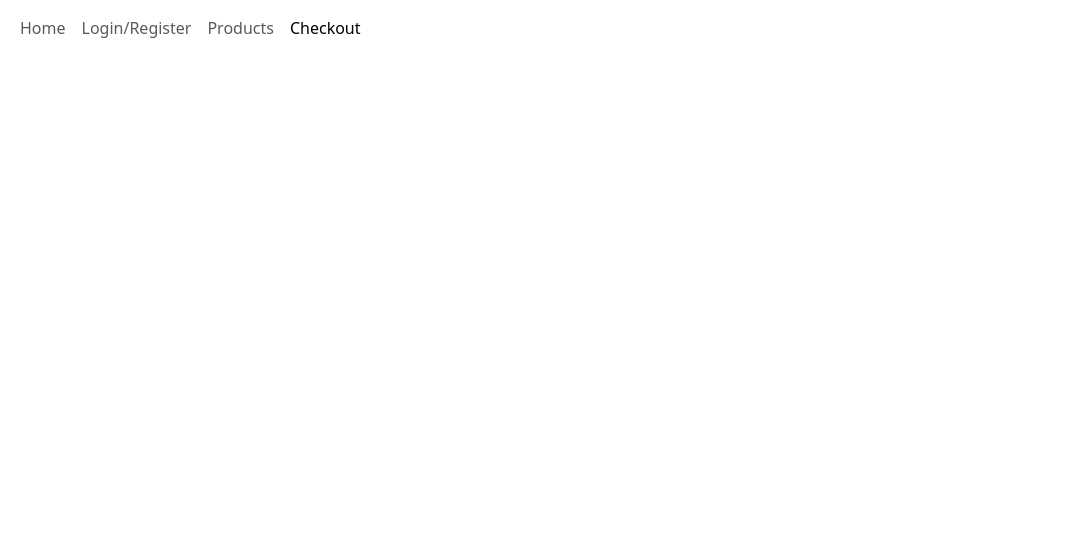
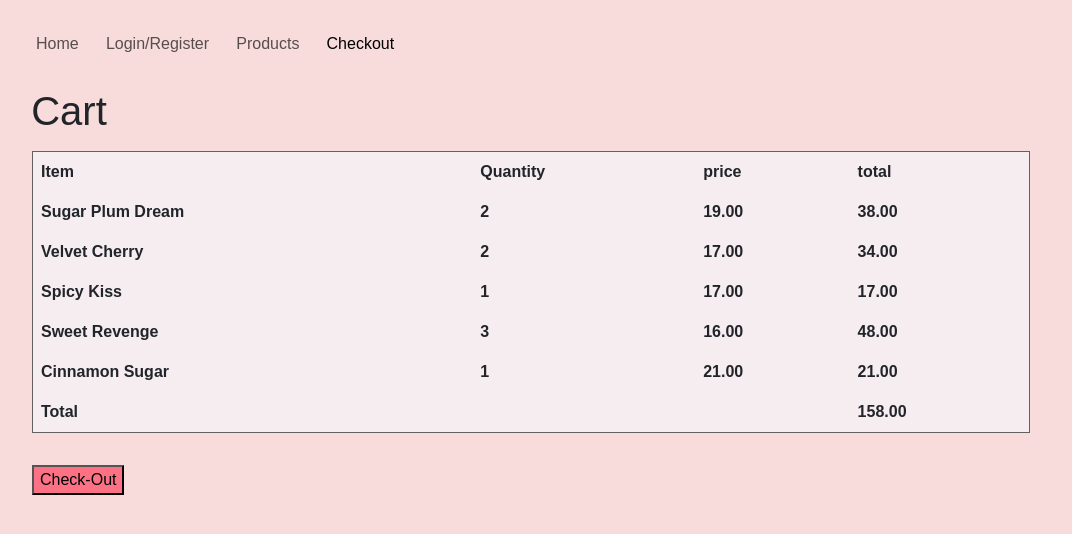
Before and after one commit to Quannettewalters/E-commerce-website, a plain HTML site: page Sugar-and-spice-cosmetics/checkout.html in a window 1280 px wide. Shown: the whole page, without its empty margins (0-1072 px from the left). Drawn offline with nearby package versions, Linux system fonts and the light colour scheme.

Commit message:
changed home-page background

```diff
--- a/Sugar-and-spice-cosmetics/checkout.html
+++ b/Sugar-and-spice-cosmetics/checkout.html
@@ -8,7 +8,7 @@
     <script src="https://cdn.jsdelivr.net/npm/bootstrap@5.3.3/dist/js/bootstrap.bundle.min.js"
     integrity="sha384-YvpcrYf0tY3lHB60NNkmXc5s9fDVZLESaAA55NDzOxhy9GkcIdslK1eN7N6jIeHz"
     crossorigin="anonymous"></script>
-    <link rel="stylesheet" href="styles/main.css">
+    <link rel="stylesheet" href="styles/style.css">
 </head>
 
 <body id="login-page">
@@ -39,4 +39,55 @@
           </div>
          </nav>
      </header>
+          <h1>Cart</h1>
+          <div id="cart">
+            <table>
+                <tr>
+                    <th>Item</th>
+                    <th>Quantity</th>
+                    <th>price</th>
+                    <th>total</th>
+                </tr>
+                <tr>
+                    <th>Sugar Plum Dream</th>
+                    <th>2</th>
+                    <th>19.00</th>
+                    <th>38.00</th>
+                </tr>
+                <tr>
+                    <th>Velvet Cherry</th>
+                    <th>2</th>
+                    <th>17.00</th>
+                    <th>34.00</th>
+                </tr>
+
+                <tr>
+                    <th>Spicy Kiss</th>
+                    <th>1</th>
+                    <th>17.00</th>
+                    <th>17.00</th>
+                </tr>
+                <tr>
+                    <th>Sweet Revenge</th>
+                    <th>3</th>
+                    <th>16.00</th>
+                    <th>48.00</th>
+                </tr>
+                <tr>
+                    <th>Cinnamon Sugar</th>
+                    <th>1</th>
+                    <th>21.00</th>
+                    <th>21.00</th>
+                </tr>
+                <tr colspan="4" class="right">
+                    <th>Total</th>
+                    <th></th>
+                    <th></th>
+                    <th>158.00</th>
+                </tr>
+            </table>
+          </div>
+          <button class="checkout">Check-Out</button>
+
+
  </body>
--- a/Sugar-and-spice-cosmetics/styles/home.css
+++ b/Sugar-and-spice-cosmetics/styles/home.css
@@ -8,6 +8,9 @@ body {
     margin: 0;
     padding: 1rem;
     font-family: sans-serif;
+    background-image: url(/Sugar-and-spice-cosmetics/images/img\ 1.jpeg);
+    background-repeat: no-repeat;
+    background-size: cover;
 
 
 
@@ -16,6 +19,9 @@ nav {
     width: 100%;
     background-color: transparent;
     overflow:auto;
+    background-image: url(/Sugar-and-spice-cosmetics/images/logo.png);
+    height: 5rem;
+
 }
 .ul {
     padding: 0;
--- a/Sugar-and-spice-cosmetics/styles/products.css
+++ b/Sugar-and-spice-cosmetics/styles/products.css
@@ -3,6 +3,8 @@ body {
     margin: 0;
     padding: 1rem;
     font-family: sans-serif;
+    background-image: url(/Sugar-and-spice-cosmetics/images/pinkbackground.gif);
+
 
 }
 .btn {
--- a/Sugar-and-spice-cosmetics/styles/reg.css
+++ b/Sugar-and-spice-cosmetics/styles/style.css
@@ -63,3 +63,20 @@ button.signup {
 button.submit {
     background-color: rgb(252, 114, 137);
 }
+button.checkout {
+    background-color: rgb(252, 114, 132);
+    margin: 1rem;
+}
+.checkout:hover {
+    background-color: pink;
+}
+table {
+    margin: 1rem;
+    width: 80%;
+    background-color: rgb(246, 237, 240);
+    border: 1px solid rgb(98, 96, 96);
+
+}
+td,th {
+    padding: 0.5rem;
+}
```
Also changed, not shown: Sugar-and-spice-cosmetics/index.html (+1 -2 lines), Sugar-and-spice-cosmetics/login.html (+1 -1 lines), Sugar-and-spice-cosmetics/products.html (+24 -13 lines), Sugar-and-spice-cosmetics/register.html (+2 -2 lines), Sugar-and-spice-cosmetics/images/brushes.jpeg (added), Sugar-and-spice-cosmetics/images/eyeshadow.png (deleted), Sugar-and-spice-cosmetics/images/eyeshadow1.webp (added), Sugar-and-spice-cosmetics/images/gif1.gif (added), Sugar-and-spice-cosmetics/images/gif2.gif (added), Sugar-and-spice-cosmetics/images/mascara.jpeg (deleted), Sugar-and-spice-cosmetics/images/mascara1.avif (added), Sugar-and-spice-cosmetics/images/pinkbackground.gif (added), style.css (deleted), 1 other file.
